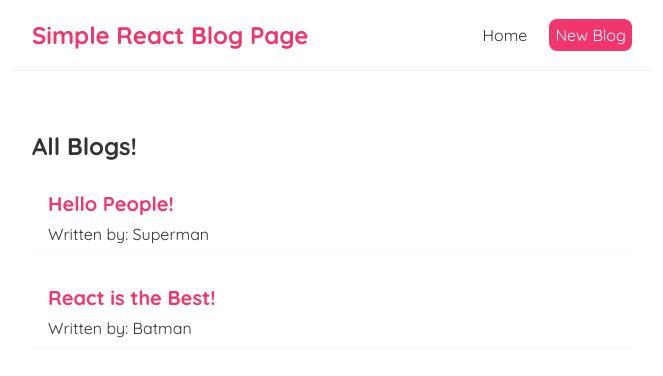
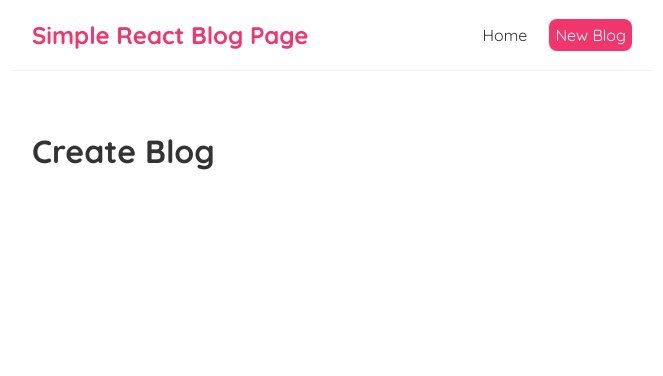
Before and after one commit to DevLukeHere/react-blog-app, a React (Create React App) app in the folder react-blog/: page /create in a window 1280 px wide. Shown: the top 376 px of the page, without its empty margins (308-971 px from the left). Built offline with nearby package versions, Linux system fonts and the light colour scheme; data requests are answered from the project's data file; the HTML template or start-up script is replaced by a standard one.

Commit message:
Add Routing to Create Blog Page

```diff
--- a/react-blog/src/App.js
+++ b/react-blog/src/App.js
@@ -1,14 +1,25 @@
 import Navbar from './Navbar';
-import Home from './Home'
+import Home from './Home';
+import { BrowserRouter as Router, Route, Switch } from 'react-router-dom';
+import Create from './Create';
 
 function App() {
   return (
-    <div className="App">
-      <Navbar />
-      <div className="content">
-        <Home />
+    <Router>
+      <div className="App">
+        <Navbar />
+        <div className="content">
+          <Switch>
+            <Route exact path="/">
+              <Home />
+            </Route>
+            <Route path="/create">
+              <Create />
+            </Route>
+          </Switch>
+        </div>
       </div>
-    </div>
+    </Router>
   );
 }
 
--- /dev/null
+++ b/react-blog/src/Create.js
@@ -0,0 +1,9 @@
+const Create = () => {
+  return (
+    <div>
+      <h1>Create Blog</h1>
+    </div>
+  );
+}
+
+export default Create;
```
